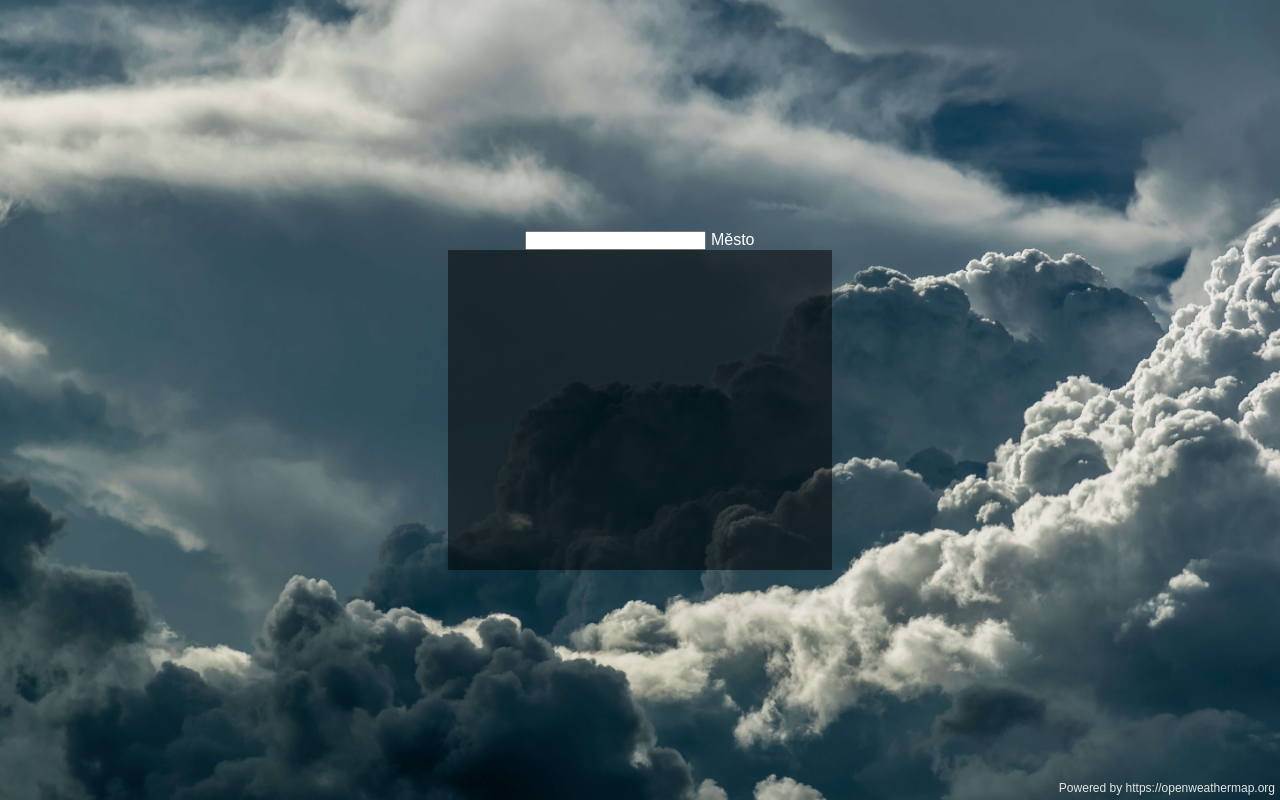
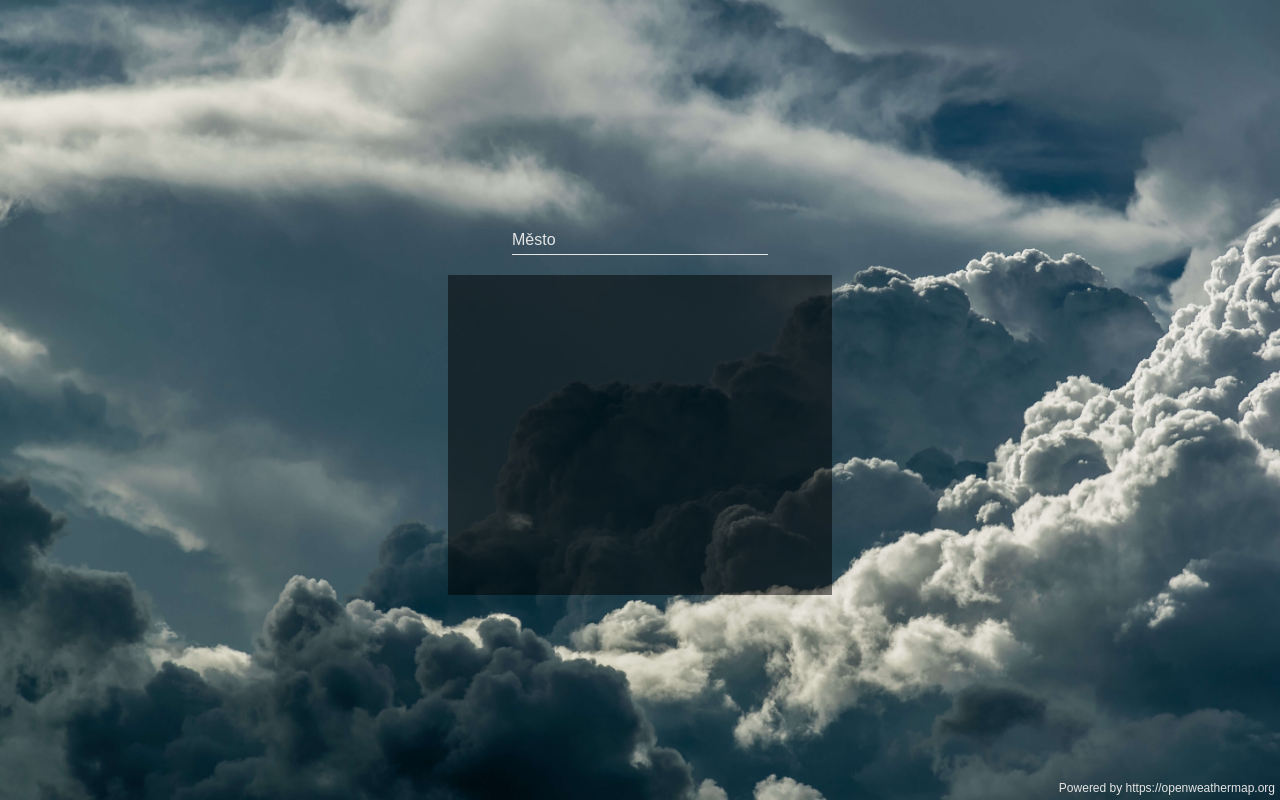
Before and after one commit to val0065/weatherForecast, a plain HTML site: page index.html in a window 1280 px wide. Drawn offline with Linux system fonts and the light colour scheme; no server answers.

Commit message:
city input

```diff
--- a/index.html
+++ b/index.html
@@ -10,7 +10,7 @@
 
 <body>
     <div class="city-input">
-        <input type="text" name="city" autocomplete="off" />
+        <input type="text" name="city" autocomplete="off" required />
         <label for="city" class="label-city">
             <span class="city-name">Město</span>
         </label>
@@ -23,7 +23,6 @@
         <div class="degree">
             <h2 class="temp-degree"></h2>
         </div>
-        <!-- <div class="temp-description"></div> -->
         <div class="temp-description-detail"></div>
     </div>
     <div class="credits">Powered by https://openweathermap.org</div>
--- a/style.css
+++ b/style.css
@@ -70,6 +70,66 @@ body {
     font-size: 12px;
 }
 
+.city-input {
+    width: 20%;
+    position: relative;
+    height: 50px;
+    color: black;
+    overflow: hidden;
+    margin-bottom: 20px;
+}
+
+.city-input input {
+    width: 100%;
+    height: 100%;
+    color: #e5e5e5;
+    padding-top: 20px;
+    border: none;
+    background: none;
+    outline: none;
+}
+
+.city-input label {
+    color: #e5e5e5;
+    position: absolute;
+    bottom: 0px;
+    left: 0%;
+    width: 100%;
+    height: 100%;
+    pointer-events: none;
+    border-bottom: 1px solid #e5e5e5;
+}
+
+.city-input label::after {
+    content: "";
+    position: absolute;
+    left: 0px;
+    bottom: -1px;
+    height: 100%;
+    width: 100%;
+    border-bottom: 3px solid #e5e5e5;
+    transform: translateX(-100%);
+    transition: transform 0.3s ease;
+}
+
+.city-name {
+    position: absolute;
+    bottom: 5px;
+    left: 0px;
+    transition: all 0.3s ease;
+}
+
+.city-input input:focus+.label-city .city-name,
+.city-input input:valid+.label-city .city-name {
+    transform: translateY(-150%);
+    font-size: 14px;
+}
+
+.city-input input:focus+.label-city::after,
+.city-input input:valid+.label-city::after {
+    transform: translateX(0%);
+}
+
 @media only screen and (max-width: 1000px) {
     .location,
     .temp {
```
Also changed, not shown: app.js (+0 -26 lines).
